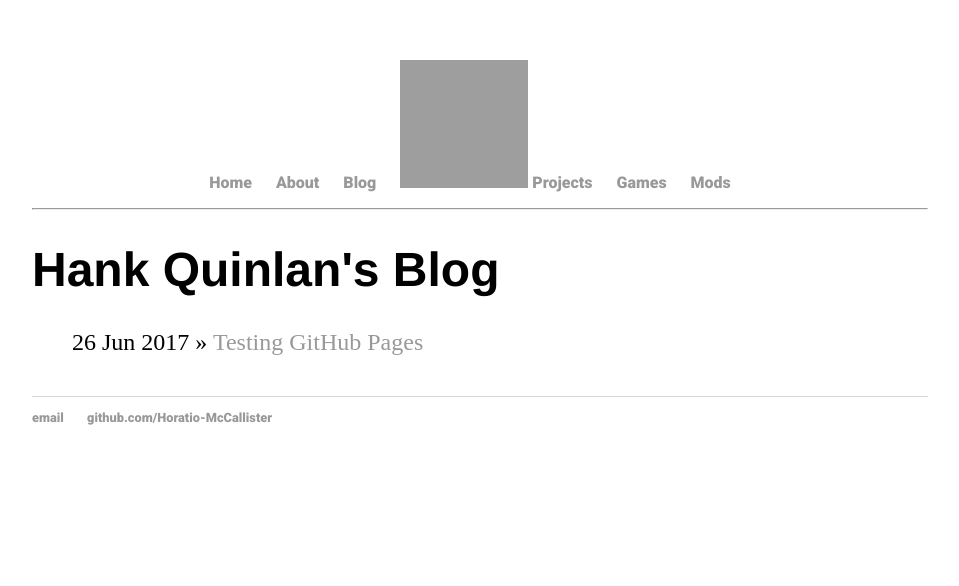
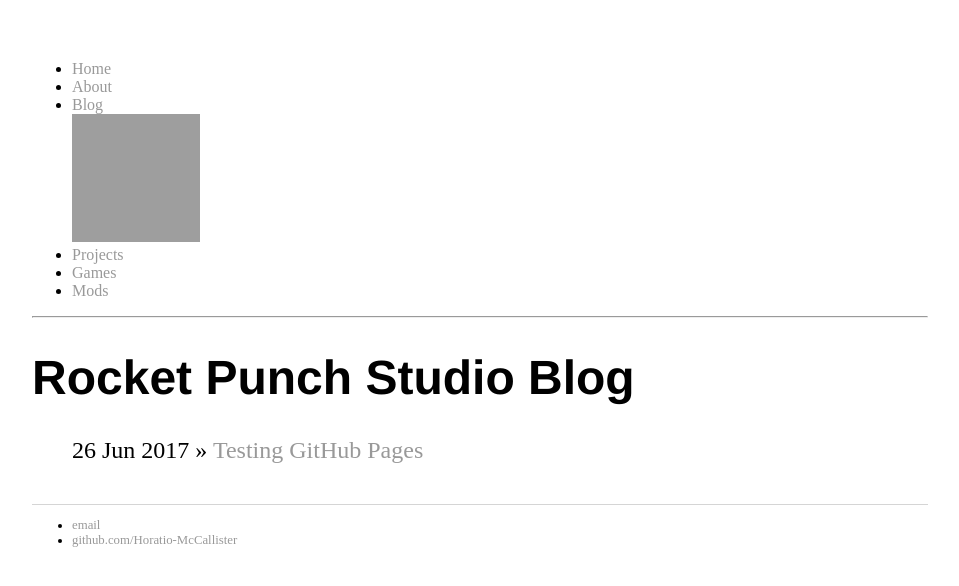
Before and after one commit to Horatio-McCallister/Horatio-McCallister.github.io, a Jekyll site: the page built from blog/index.html, in a window 1280 px wide. Shown: the top 586 px of the page, without its empty margins (160-1119 px from the left). Built offline with Jekyll 4.4.1, drawn with Linux system fonts in a browser that asks for light colours; grey boxes are pictures that could not be loaded.

Commit message:
no message

```diff
--- a/_layouts/default.html
+++ b/_layouts/default.html
@@ -12,7 +12,6 @@
 
 	<body>
 		<nav>
-			<center>
 			<ul id="naviagtion">
 				<li><a href="/">Home</a></li>
 				<li><a href="/about">About</a></li>
@@ -22,7 +21,6 @@
 				<li><a href="/games">Games</a></li>
 				<li><a href="/mods">Mods</a></li>
 			</ul>
-			</center>
 		</nav>
 		<hr>
 		<div class="container">
--- a/blog/index.html
+++ b/blog/index.html
@@ -1,6 +1,6 @@
 ---
 layout: default
-title: Hank Quinlan's Blog
+title: Rocket Punch Studio Blog
 ---
 	<h1>{{ page.title }}</h1>
 	<ul class="posts">
--- a/css/main.css
+++ b/css/main.css
@@ -2,16 +2,7 @@ body {
     margin: 60px auto;
     width: 70%;
 }
-nav ul, footer ul {
-    font-family: 'Roboto', sans-serif;
-    padding: 0px;
-    list-style: none;
-    font-weight: bold;
-}
-nav ul li, footer ul li {
-    display: inline;
-    margin-right: 20px;
-}
+
 a {
     text-decoration: none;
     color: #999;
```
Lines whose indentation alone changed are shown as unchanged.
